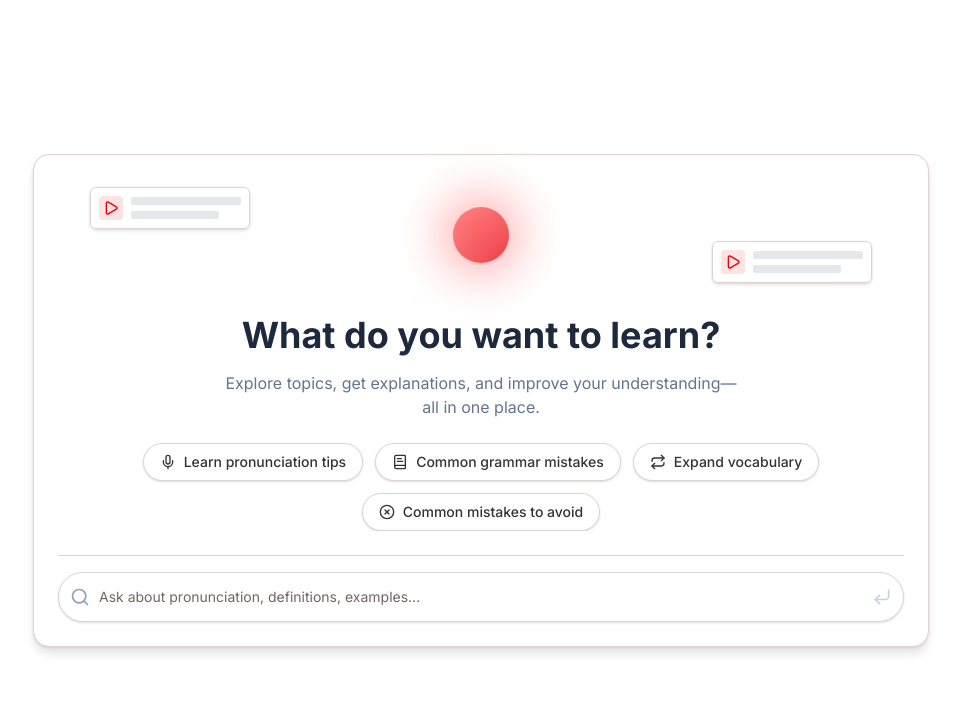
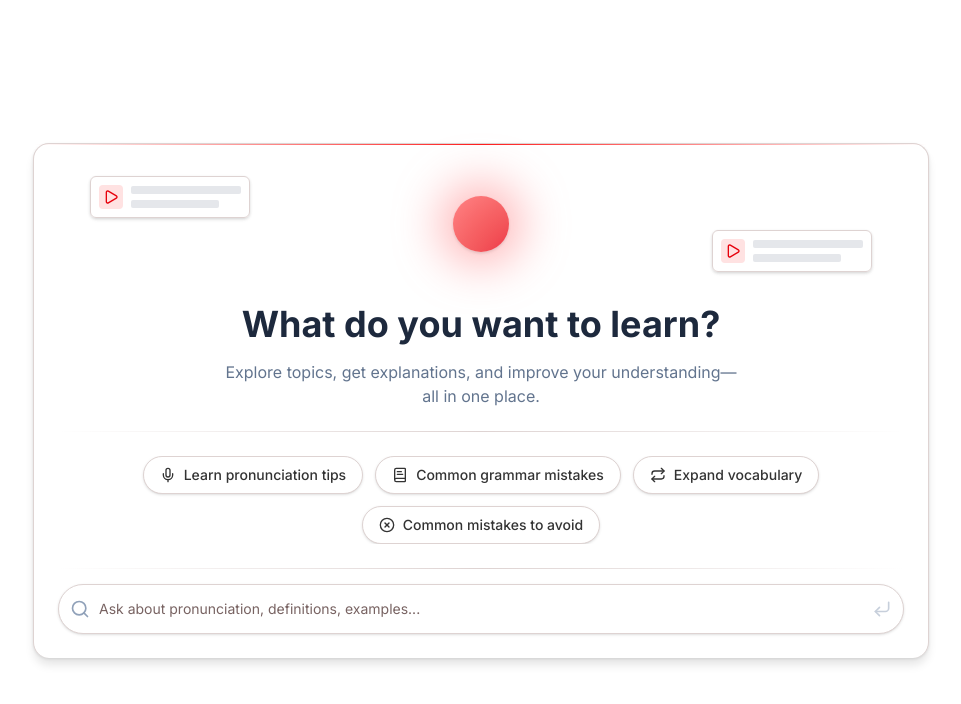
Before and after one commit to wldoooon/VerbaLingo, a Next.js app in the folder ui/: page /chat in a window 1280 px wide. Shown: the top 704 px of the page, without its empty margins (159-1120 px from the left). Built offline with nearby package versions, Linux system fonts and the light colour scheme; what harden-react-markdown would draw is missing.

Commit message:
feat: add gradient borders to AiCompletion component for enhanced visual appeal

```diff
--- a/ui/src/components/ai-completion.tsx
+++ b/ui/src/components/ai-completion.tsx
@@ -129,7 +129,13 @@ export function AiCompletion() {
 
     return (
         <div className="w-full h-full flex flex-col">
-            <div className="relative w-full h-full flex flex-col bg-card rounded-2xl p-6 shadow-xl dark:shadow-2xl dark:shadow-slate-950/50 border">
+            <div className="relative w-full h-full flex flex-col bg-card rounded-2xl p-6 shadow-xl dark:shadow-2xl dark:shadow-slate-950/50 border-x border-t">
+                {/* Top gradient border */}
+                <div className="absolute top-0 left-0 right-0 flex h-px">
+                    <div className="w-1/2 bg-gradient-to-r from-transparent via-primary/50 to-primary"></div>
+                    <div className="w-1/2 bg-gradient-to-l from-transparent via-primary/50 to-primary"></div>
+                </div>
+
                 <header className="w-full flex-shrink-0">
                     <div className="relative h-28 w-full flex items-center justify-center mb-6">
                         {/* Central Orb */}
@@ -170,6 +176,14 @@ export function AiCompletion() {
                             : "Explore topics, get explanations, and improve your understanding—all in one place."
                         }
                     </p>
+
+                    {/* Header bottom gradient border */}
+                    <div className="relative mt-6">
+                        <div className="absolute bottom-0 left-0 right-0 flex h-px">
+                            <div className="w-1/2 bg-gradient-to-r from-transparent to-border"></div>
+                            <div className="w-1/2 bg-gradient-to-l from-transparent to-border"></div>
+                        </div>
+                    </div>
                 </header>
 
                 <main className="w-full flex-1 flex flex-col mt-6 space-y-6 overflow-y-auto min-h-0">
@@ -228,7 +242,13 @@ export function AiCompletion() {
                                     transition={{ duration: 0.5 }}
                                     className="w-full"
                                 >
-                                    <div className="bg-card rounded-xl p-6 text-left border-t border-b">
+                                    <div className="relative bg-card rounded-xl p-6 text-left border-x">
+                                        {/* Top gradient border */}
+                                        <div className="absolute top-0 left-0 right-0 flex h-px">
+                                            <div className="w-1/2 bg-gradient-to-r from-transparent to-border"></div>
+                                            <div className="w-1/2 bg-gradient-to-l from-transparent to-border"></div>
+                                        </div>
+
                                         <div className="relative">
                                             {/* Top blur gradient */}
                                             <div className="absolute top-0 left-0 right-0 h-8 bg-gradient-to-b from-card to-transparent pointer-events-none z-10 opacity-0 transition-opacity duration-300" id="top-blur" />
@@ -276,6 +296,12 @@ export function AiCompletion() {
 
                                         {/* Bottom blur gradient */}
                                         <div className="absolute bottom-0 left-0 right-0 h-8 bg-gradient-to-t from-card to-transparent pointer-events-none z-10 opacity-100 transition-opacity duration-300" id="bottom-blur" />
+                                    </div>
+
+                                    {/* Bottom gradient border */}
+                                    <div className="absolute -bottom-px left-0 right-0 flex h-px">
+                                        <div className="w-1/2 bg-gradient-to-r from-transparent to-border"></div>
+                                        <div className="w-1/2 bg-gradient-to-l from-transparent to-border"></div>
                                     </div>
 
                                     {!isLoading && !error && (
@@ -331,7 +357,13 @@ export function AiCompletion() {
 
                     </main>
 
-                    <footer className="w-full flex-shrink-0 mt-6 pt-4 border-t">
+                    <footer className="relative w-full flex-shrink-0 mt-6 pt-4">
+                        {/* Footer top gradient border */}
+                        <div className="absolute top-0 left-0 right-0 flex h-px">
+                            <div className="w-1/2 bg-gradient-to-r from-transparent to-border"></div>
+                            <div className="w-1/2 bg-gradient-to-l from-transparent to-border"></div>
+                        </div>
+
                         {/* Input Bar */}
                         <div className="relative w-full">
                             <Search className="absolute left-3 top-1/2 -translate-y-1/2 h-5 w-5 text-slate-400 dark:text-slate-500" />
```
